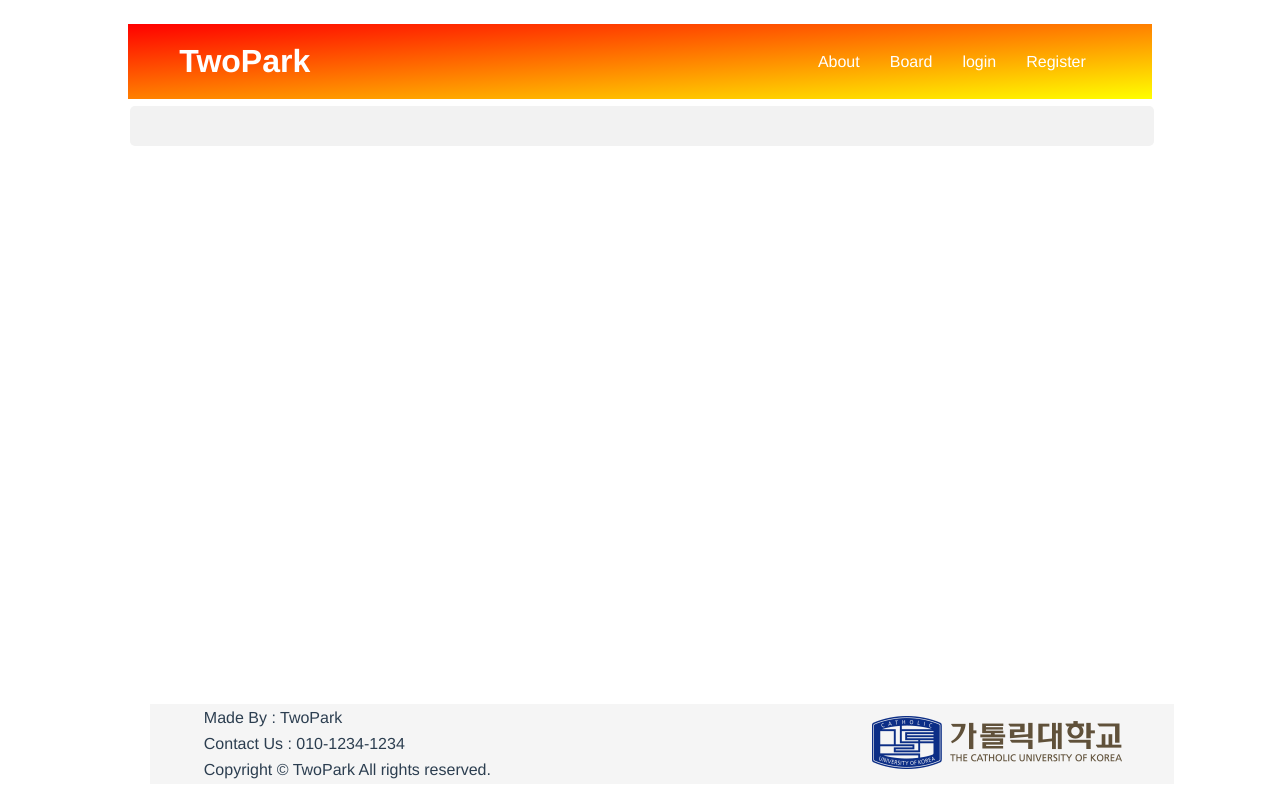
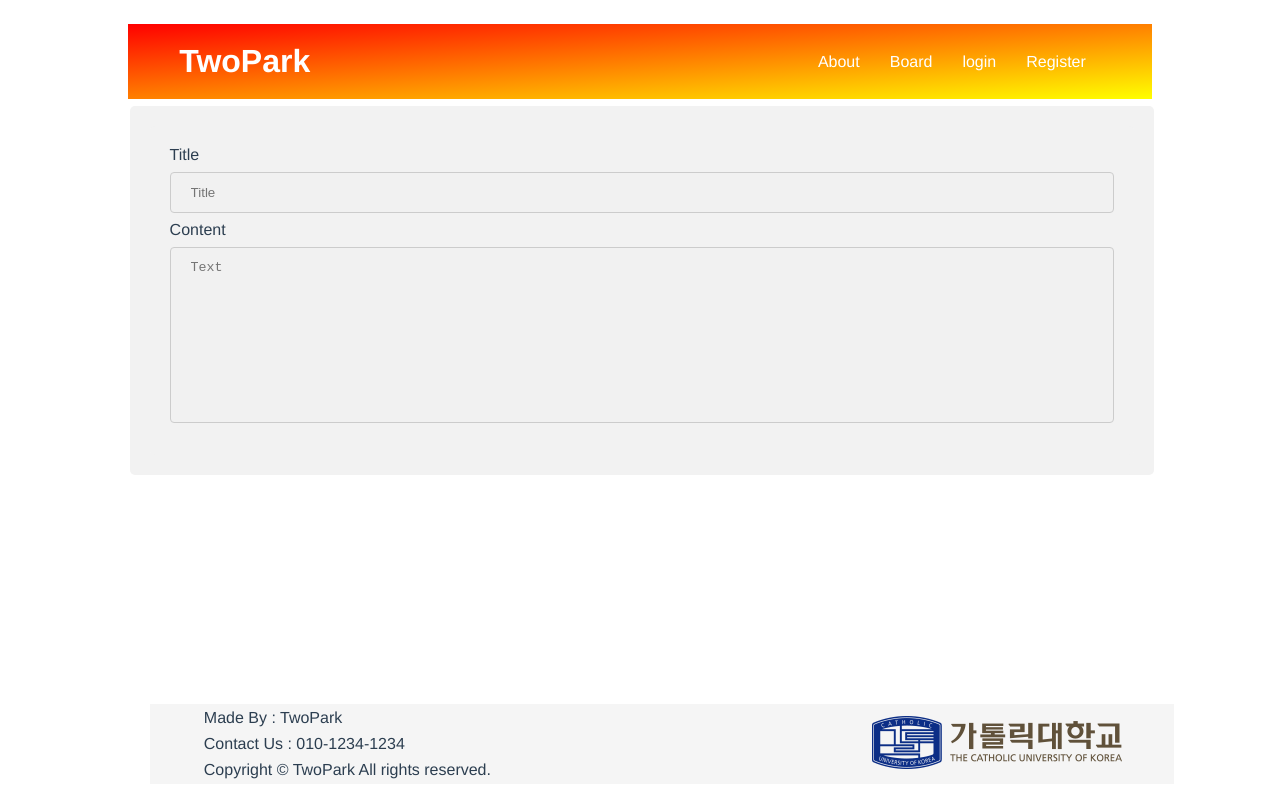
Before and after one commit to Dyrandy/TwoPark, a Vue app in the folder tp_frontend/: page /board/1 in a window 1280 px wide. Built offline with nearby package versions, Linux system fonts and the light colour scheme.

Commit message:
fixed a few bugs in Header.vue, added boardView.vue component, minor modification in boardList.vue

```diff
--- a/tp_frontend/src/App.vue
+++ b/tp_frontend/src/App.vue
@@ -10,8 +10,9 @@
   import mainHeader from './components/Header.vue';
   import mainFooter from './components/Footer.vue';
   import boardList from './components/board/boardList.vue';
-  import userInfo from './components/userInfo/userInfo';
-  import boardWrite from './components/board/boardWrite';
+  import userInfo from './components/userInfo/userInfo.vue';
+  import boardWrite from './components/board/boardWrite.vue';
+  import boardView from './components/board/boardView.vue';
 
 export default {
   components: {
@@ -19,7 +20,8 @@ export default {
       'mainFooter': mainFooter,
       'boardList': boardList,
       'userInfo' : userInfo,
-      'boardWrite': boardWrite
+      'boardWrite': boardWrite,
+      'boardView': boardView
   }
 }
 </script>
--- a/tp_frontend/src/components/Header.vue
+++ b/tp_frontend/src/components/Header.vue
@@ -1,13 +1,13 @@
 <template>
   <header>
     <div class="wrapper">
-      <h1><a href="./">TwoPark</a></h1>
+      <h1><a href="/">TwoPark</a></h1>
       <nav>
         <ul class = "menu">
           <li><a href="">About</a></li>
-          <li><a href="./board">Board</a></li>
+          <li><a href="/board">Board</a></li>
           <li><a href="">login</a></li>
-          <li><a href="./register">Register</a></li>
+          <li><a href="/register">Register</a></li>
         </ul>
       </nav>
     </div>
--- a/tp_frontend/src/components/board/boardList.vue
+++ b/tp_frontend/src/components/board/boardList.vue
@@ -1,5 +1,8 @@
 <template>
   <div>
+    <button class="write" onclick="window.location='./boardWrite';">
+      write
+    </button>
     <table class="boardTable">
       <tr class="tableHead">
         <th class="num">NUM</th>
@@ -8,7 +11,7 @@
         <th class="date">DATE</th>
       </tr>
 
-      <tr class="tableAttribute" id="row1" onclick="window.location='/1';">
+      <tr class="tableAttribute" id="row1" onclick="window.location='./board/1';">
         <td class="num">Num</td>
         <td class="title">Title</td>
         <td class="madeBy">Made By</td>
@@ -20,9 +23,7 @@
       <input type="text" name="search" />
       <input type="submit" value="search"/>
     </form>
-    <button class="write" onclick="window.location='./boardWrite';">
-      write
-    </button>
+
   </div>
 </template>
 
@@ -83,8 +84,9 @@
   }
 
   .write{
-    margin-top: 2%;
-    margin-bottom: 5%;
+    margin-top: 5px;
+    margin-bottom: 10px;
+    margin-left: 95%;
     /*margin-left: 80%;*/
     border-radius: 5px;
     background-color: orangered;
--- /dev/null
+++ b/tp_frontend/src/components/board/boardView.vue
@@ -0,0 +1,58 @@
+<template>
+  <div class="posting">
+    <label>Title</label><br>
+    <input type="text" placeholder="Title" disabled>
+    <br>
+    <label>Content</label><br>
+    <textarea placeholder="Text" maxlength="1000" rows=10 disabled></textarea>
+    <br>
+  </div>
+</template>
+
+<script>
+    export default {
+        name: "boardView.vue"
+    }
+</script>
+
+<style scoped>
+  input[type=text]{
+    width: 100%;
+    padding: 12px 20px;
+    margin: 8px 0;
+    display: inline-block;
+    border: 1px solid #ccc;
+    border-radius: 4px;
+    box-sizing: border-box;
+  }
+  textarea{
+    width: 100%;
+    padding: 12px 20px;
+    margin: 8px 0;
+    display: inline-block;
+    border: 1px solid #ccc;
+    border-radius: 4px;
+    box-sizing: border-box;
+    resize: none;
+  }
+  input[type=submit] {
+    width: 100%;
+    background-color: #4CAF50;
+    color: white;
+    padding: 14px 20px;
+    margin: 8px 0;
+    border: none;
+    border-radius: 4px;
+    cursor: pointer;
+  }
+  body{
+    padding-left: 10%;
+    padding-right: 10%;
+  }
+
+  .posting {
+    border-radius: 5px;
+    background-color: #f2f2f2;
+    padding: 20px;
+  }
+</style>
--- a/tp_frontend/src/router/index.js
+++ b/tp_frontend/src/router/index.js
@@ -4,6 +4,7 @@ import boardList from '../components/board/boardList'
 import register from '../components/register/register'
 import userInfo from "../components/userInfo/userInfo"
 import boardWrite from '../components/board/boardWrite'
+import boardView from '../components/board/boardView'
 
 Vue.use(Router);
 
@@ -14,6 +15,11 @@ export default new Router({
       path: '/board',
       name: 'boardList',
       component: boardList
+    },
+    {
+      path: '/board/1',
+      name: 'boardView',
+      component: boardView
     },
     {
       path: '/boardWrite',
```
